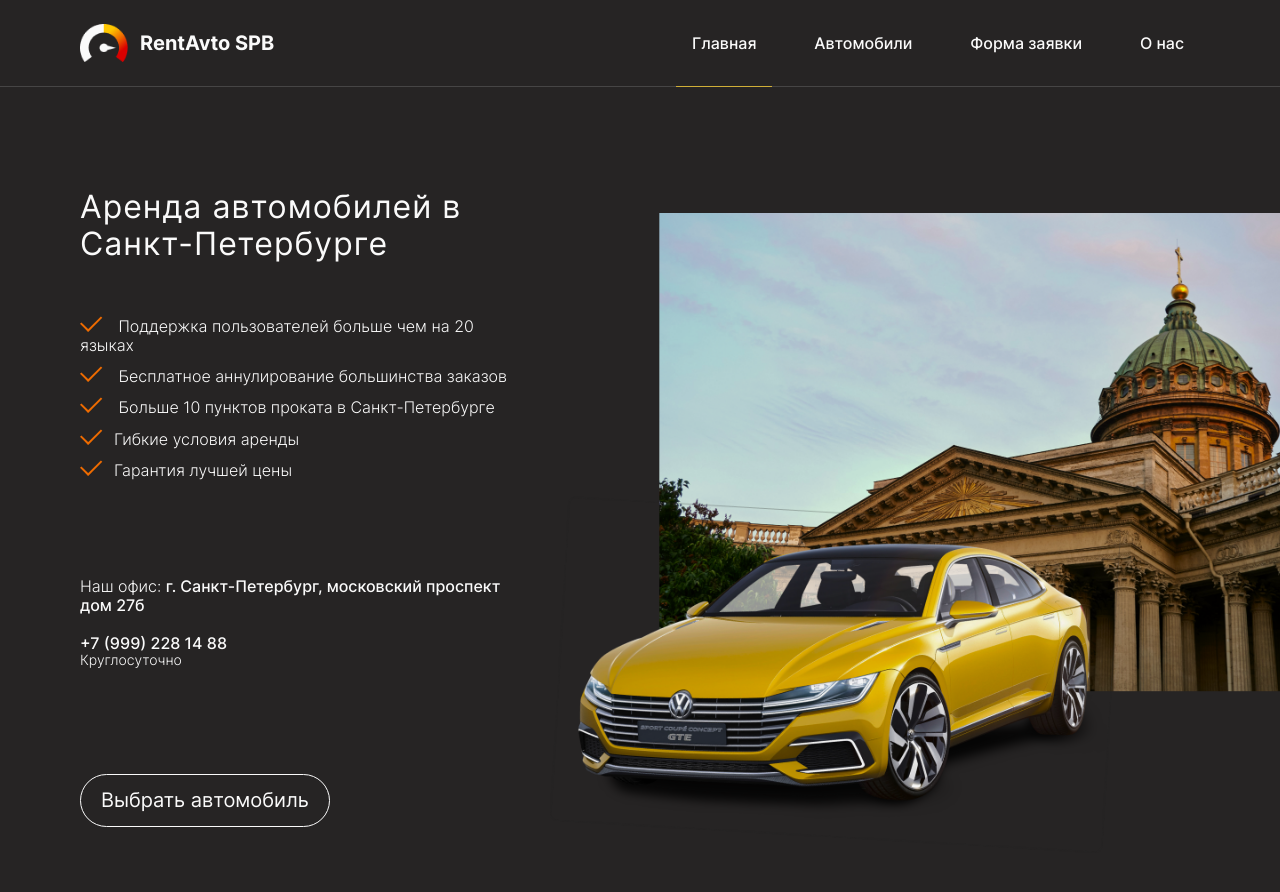
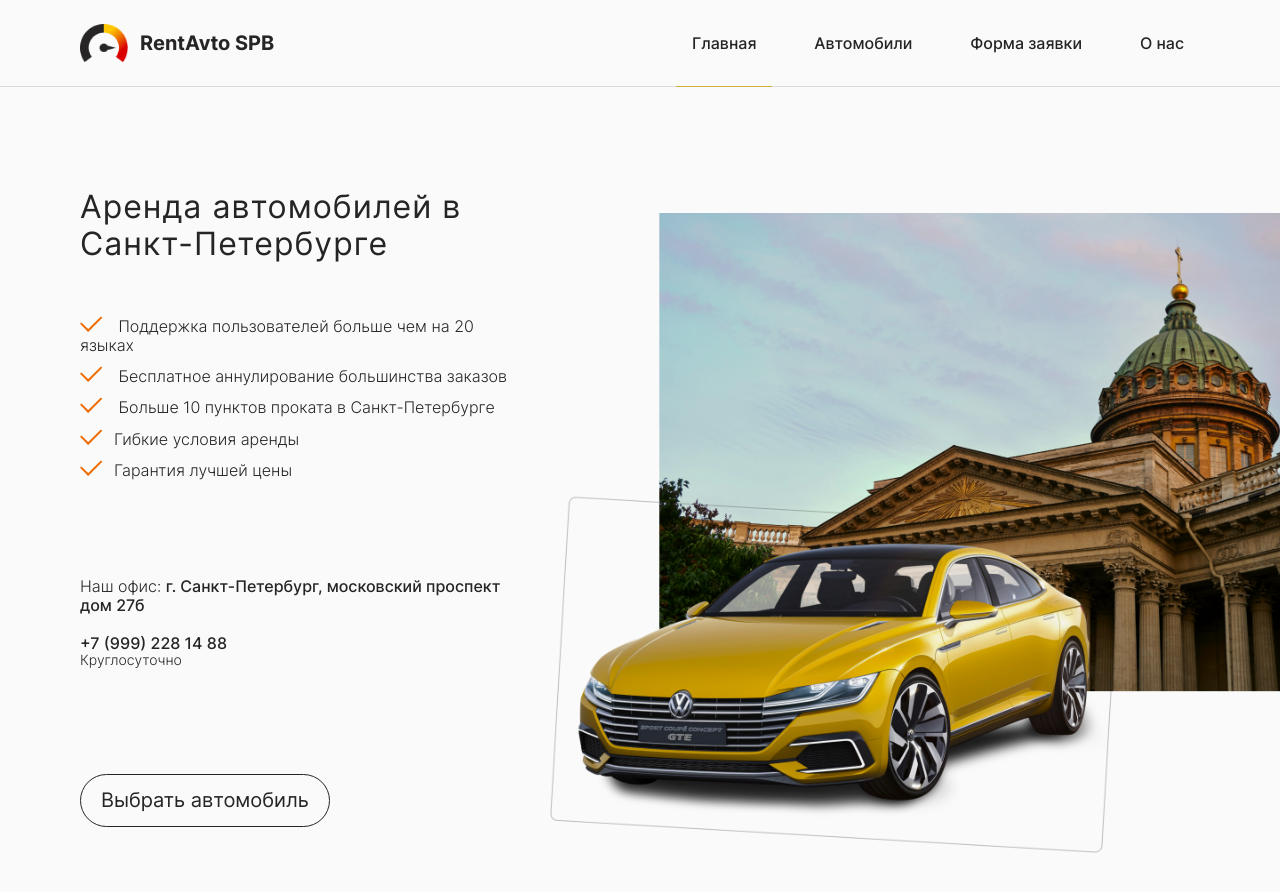
Before and after one commit to blur64/rentauto, a Vue app: page / in a window 1280 px wide. Shown: the top 892 px of the page. Built offline with nearby package versions, Linux system fonts and the light colour scheme.

Commit message:
do burger menu closable when location is changed

```diff
--- a/src/api.js
+++ b/src/api.js
@@ -76,10 +76,10 @@ const formData = {
 };
 
 const routes = [
-  { path: "/", component: "PreviewPage", isDarkMode: true, title: "Главная" },
+  { path: "/", component: "PreviewPage", isDarkMode: false, title: "Главная" },
   { path: "/car", component: "CarSelectPage", isDarkMode: true, title: "Автомобили" },
   { path: "/request", component: "RequestPage", isDarkMode: true, title: "Форма заявки" },
-  { path: "/about", component: "AboutUsPage", isDarkMode: true, title: "О нас" },
+  { path: "/about", component: "AboutUsPage", isDarkMode: false, title: "О нас" },
 ];
 
 const colors = {
--- a/src/components/TheHeader.vue
+++ b/src/components/TheHeader.vue
@@ -79,6 +79,12 @@ export default {
 
       globalState,
     };
+  },
+
+  watch: {
+    currentPath() {
+      this.isBurgerMenuOpened = false;
+    },
   },
 };
 </script>
```
